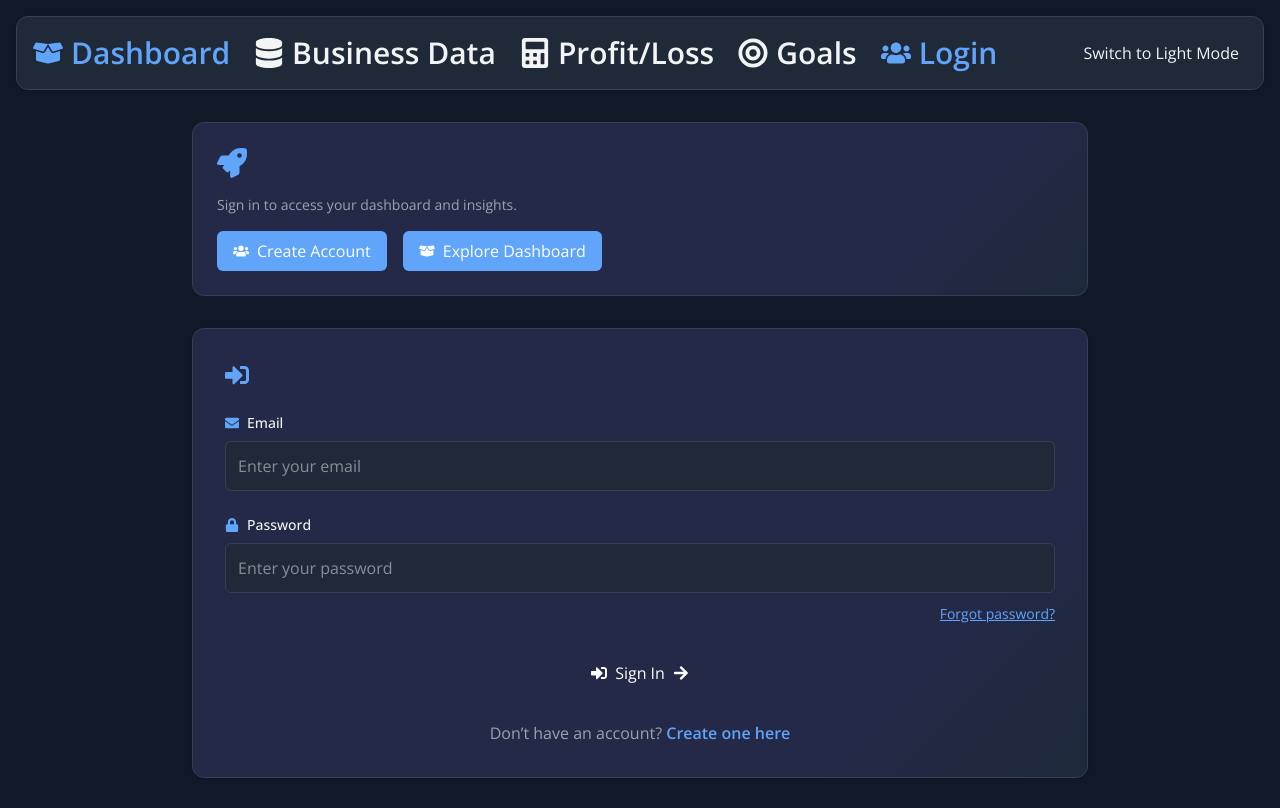
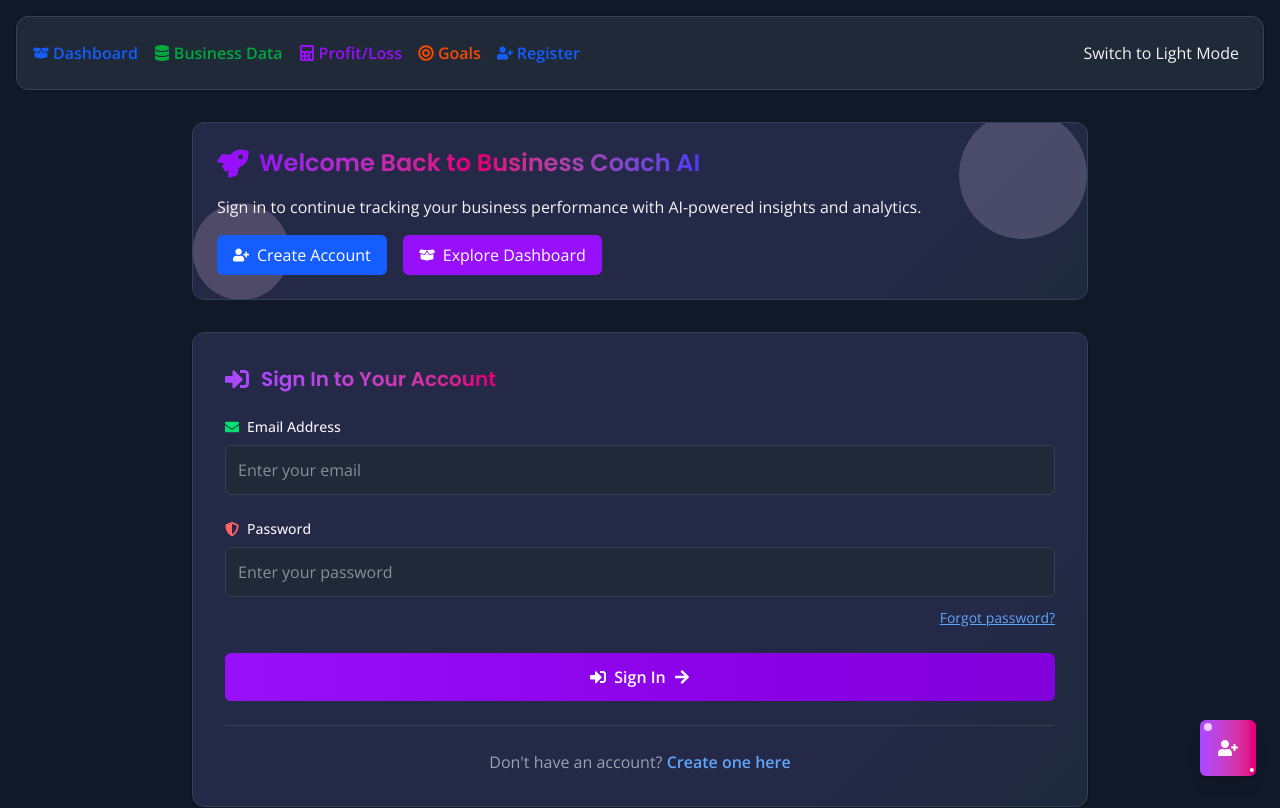
Before and after one commit to khalipha010/bizcoach-ai, a React (Vite) app: page / in a window 1280 px wide. Shown: the top 808 px of the page. Built offline with nearby package versions, Linux system fonts and the light colour scheme; no server answers.

Commit message:
Restore and refactor Login page: structure, theme isolation, and UI now match Register. JSX and navigation fixes applied.

```diff
--- a/src/components/Login.jsx
+++ b/src/components/Login.jsx
@@ -6,21 +6,21 @@ import { useNavigate } from 'react-router-dom';
 import { motion } from 'framer-motion';
 
 import ThemeToggle from './ThemeToggle';
-import LoadingSpinner from './LoadingSpinner';
 import ThemeContext from '../context/ThemeContext';
 
 import {
   FaLock, FaEnvelope, FaSignInAlt, FaUsers, FaDatabase, FaBoxOpen,
-  FaRocket, FaLightbulb, FaArrowRight, FaChartLine, FaCalculator, FaBullseye
+  FaRocket, FaLightbulb, FaArrowRight, FaChartLine, FaCalculator,
+  FaBullseye, FaUserPlus, FaShieldAlt
 } from 'react-icons/fa';
 
 function Login() {
-  const { theme } = useContext(ThemeContext);
   const [email, setEmail] = useState('');
   const [password, setPassword] = useState('');
   const [error, setError] = useState('');
   const [isLoading, setIsLoading] = useState(false);
   const navigate = useNavigate();
+  const { theme } = useContext(ThemeContext);
 
   const handleLogin = async (e) => {
     e.preventDefault();
@@ -44,120 +44,206 @@ function Login() {
         exit={{ opacity: 0 }}
         transition={{ duration: 0.5 }}
       >
-
-        {/* Navbar */}
+        {/* Navigation Bar */}
         <motion.nav
           className="flex flex-col sm:flex-row justify-between items-start sm:items-center mb-8 p-4 bg-[var(--secondary-bg)] rounded-xl shadow border border-[var(--border)] gap-4"
           initial={{ y: -20, opacity: 0 }}
           animate={{ y: 0, opacity: 1 }}
           transition={{ delay: 0.1, duration: 0.5 }}
         >
-          <div className="flex flex-wrap gap-3 sm:gap-6 items-center">
-            <button onClick={() => navigate('/dashboard')} className="text-[var(--accent)] hover:underline font-semibold flex items-center gap-2 text-2xl sm:text-3xl">
+          <div className="flex flex-wrap gap-2 sm:gap-4 items-center">
+            <button onClick={() => navigate('/dashboard')} className="text-blue-600 hover:underline font-semibold flex items-center gap-1 text-sm sm:text-base">
               <FaBoxOpen /> <span className="hidden sm:inline">Dashboard</span>
             </button>
-            <button onClick={() => navigate('/business-data')} className="text-[var(--success)] hover:underline font-semibold flex items-center gap-2 text-2xl sm:text-3xl">
+            <button onClick={() => navigate('/business-data')} className="text-green-600 hover:underline font-semibold flex items-center gap-1 text-sm sm:text-base">
               <FaDatabase /> <span className="hidden sm:inline">Business Data</span>
             </button>
-            <button onClick={() => navigate('/profit-loss')} className="text-[var(--purple)] hover:underline font-semibold flex items-center gap-2 text-2xl sm:text-3xl">
+            <button onClick={() => navigate('/profit-loss')} className="text-purple-600 hover:underline font-semibold flex items-center gap-1 text-sm sm:text-base">
               <FaCalculator /> <span className="hidden sm:inline">Profit/Loss</span>
             </button>
-            <button onClick={() => navigate('/goals')} className="text-[var(--highlight)] hover:underline font-semibold flex items-center gap-2 text-2xl sm:text-3xl">
+            <button onClick={() => navigate('/goals')} className="text-orange-600 hover:underline font-semibold flex items-center gap-1 text-sm sm:text-base">
               <FaBullseye /> <span className="hidden sm:inline">Goals</span>
             </button>
-            <button onClick={() => navigate('/login')} className="text-[var(--accent)] hover:underline font-semibold flex items-center gap-2 text-2xl sm:text-3xl">
-              <FaUsers /> <span className="hidden sm:inline">Login</span>
+            <button onClick={() => navigate('/register')} className="text-blue-600 hover:underline font-semibold flex items-center gap-1 text-sm sm:text-base">
+              <FaUserPlus /> <span className="hidden sm:inline">Register</span>
             </button>
           </div>
           <ThemeToggle />
         </motion.nav>
 
-        {/* Main Login Section */}
+        {/* Main Content */}
         <motion.div
           className="max-w-4xl mx-auto"
           initial={{ y: 20, opacity: 0 }}
           animate={{ y: 0, opacity: 1 }}
           transition={{ delay: 0.2, duration: 0.5 }}
         >
+          {/* Welcome Section */}
           <motion.div
-            className="rounded-xl p-6 mb-8 border relative overflow-hidden"
+            className="rounded-xl p-4 sm:p-6 mb-8 border relative overflow-hidden"
             style={{ background: 'var(--card-bg)', borderColor: 'var(--card-border)' }}
             initial={{ y: 30, opacity: 0 }}
             animate={{ y: 0, opacity: 1 }}
             transition={{ delay: 0.3, duration: 0.6 }}
+            whileHover={{
+              scale: 1.02,
+              boxShadow: "0 20px 40px rgba(0,0,0,0.1)"
+            }}
           >
+            {/* Parallax Background Elements */}
+            <motion.div
+              className="absolute top-0 right-0 w-32 h-32 bg-purple-200 dark:bg-purple-800 rounded-full opacity-20"
+              animate={{
+                y: [0, -20, 0],
+                rotate: [0, 180, 360]
+              }}
+              transition={{
+                duration: 8,
+                repeat: Infinity,
+                ease: "linear"
+              }}
+            />
+            <motion.div
+              className="absolute bottom-0 left-0 w-24 h-24 bg-pink-200 dark:bg-pink-800 rounded-full opacity-20"
+              animate={{
+                y: [0, 15, 0],
+                scale: [1, 1.2, 1]
+              }}
+              transition={{
+                duration: 6,
+                repeat: Infinity,
+                ease: "easeInOut"
+              }}
+            />
+
             <div className="relative z-10">
-              <div className="flex items-center gap-3 mb-4">
-                <FaRocket className="text-3xl text-[var(--accent)]" />
-                <h1 className="text-2xl font-bold bg-[var(--gradient-primary)] bg-clip-text text-transparent">
-                  Welcome to Business Coach AI
-                </h1>
+              <div className="flex flex-col sm:flex-row items-start sm:items-center gap-3 mb-4">
+                <motion.div
+                  animate={{ rotate: [0, 10, -10, 0] }}
+                  transition={{ duration: 2, repeat: Infinity, repeatDelay: 3 }}
+                  whileHover={{
+                    scale: 1.2,
+                    rotate: [0, 15, -15, 0]
+                  }}
+                >
+                  <FaRocket className="text-2xl sm:text-3xl text-purple-600 flex-shrink-0" />
+                </motion.div>
+                <motion.h1
+                  className="text-xl sm:text-2xl font-bold bg-gradient-to-r from-purple-600 via-pink-600 to-indigo-600 bg-clip-text text-transparent"
+                  whileHover={{ scale: 1.05 }}
+                >
+                  Welcome Back to Business Coach AI
+                </motion.h1>
               </div>
-              <p className="text-sm text-[var(--text-secondary)] mb-4">
-                Sign in to access your dashboard and insights.
-              </p>
-              <div className="flex gap-4">
-                <button onClick={() => navigate('/register')} className="bg-[var(--accent)] text-white px-4 py-2 rounded-lg flex items-center gap-2">
-                  <FaUsers /> Create Account
-                </button>
-                <button onClick={() => navigate('/dashboard')} className="bg-[var(--accent)] text-white px-4 py-2 rounded-lg flex items-center gap-2">
-                  <FaBoxOpen /> Explore Dashboard
-                </button>
+              <motion.p
+                className="text-[var(--text-primary)] mb-4 text-sm sm:text-base"
+                whileHover={{ color: "var(--accent)" }}
+              >
+                Sign in to continue tracking your business performance with AI-powered insights and analytics.
+              </motion.p>
+              <div className="flex flex-col sm:flex-row gap-3 sm:gap-4">
+                <motion.button
+                  onClick={() => navigate('/register')}
+                  className="bg-blue-600 text-white px-4 py-2 rounded-lg hover:bg-blue-700 flex items-center justify-center gap-2 text-sm sm:text-base relative overflow-hidden"
+                  whileHover={{
+                    scale: 1.05,
+                    y: -3,
+                    boxShadow: "0 10px 25px rgba(59, 130, 246, 0.3)"
+                  }}
+                  whileTap={{ scale: 0.95 }}
+                >
+                  <motion.div
+                    className="absolute inset-0 bg-gradient-to-r from-blue-400 to-blue-600 opacity-0"
+                    whileHover={{ opacity: 1 }}
+                    transition={{ duration: 0.3 }}
+                  />
+                  <span className="relative z-10 flex items-center gap-2">
+                    <motion.div
+                      whileHover={{ rotate: 360 }}
+                      transition={{ duration: 0.5 }}
+                    >
+                      <FaUserPlus />
+                    </motion.div>
+                    Create Account
+                  </span>
+                </motion.button>
+                <motion.button
+                  onClick={() => navigate('/dashboard')}
+                  className="bg-purple-600 text-white px-4 py-2 rounded-lg hover:bg-purple-700 flex items-center justify-center gap-2 text-sm sm:text-base relative overflow-hidden"
+                  whileHover={{
+                    scale: 1.05,
+                    y: -3,
+                    boxShadow: "0 10px 25px rgba(147, 51, 234, 0.3)"
+                  }}
+                  whileTap={{ scale: 0.95 }}
+                >
+                  <motion.div
+                    className="absolute inset-0 bg-gradient-to-r from-purple-400 to-purple-600 opacity-0"
+                    whileHover={{ opacity: 1 }}
+                    transition={{ duration: 0.3 }}
+                  />
+                  <span className="relative z-10 flex items-center gap-2">
+                    <motion.div
+                      whileHover={{ rotate: 360 }}
+                      transition={{ duration: 0.5 }}
+                    >
+                      <FaBoxOpen />
+                    </motion.div>
+                    Explore Dashboard
+                  </span>
+                </motion.button>
               </div>
             </div>
           </motion.div>
 
-          {/* Login Form */}
-          <motion.div
-            className="rounded-xl shadow p-8 border relative overflow-hidden"
-            style={{ background: 'var(--card-bg)', borderColor: 'var(--card-border)' }}
-            initial={{ y: 40, opacity: 0 }}
-            animate={{ y: 0, opacity: 1 }}
-            transition={{ delay: 0.4, duration: 0.6 }}
-          >
-            <div className="relative z-10">
+          {/* Login Form Card */}
+          <div className="rounded-xl shadow p-4 sm:p-8 border" style={{ background: 'var(--card-bg)', borderColor: 'var(--card-border)' }}>
             <div className="flex items-center gap-3 mb-6">
-                <FaSignInAlt className="text-2xl text-[var(--accent)]" />
-                <h2 className="text-xl font-semibold bg-[var(--gradient-primary)] bg-clip-text text-transparent">
-                  Sign In to Your Account
-                </h2>
+              <FaSignInAlt className="text-xl sm:text-2xl text-purple-500" />
+              <h2 className="text-lg sm:text-xl font-semibold bg-gradient-to-r from-purple-500 to-pink-600 bg-clip-text text-transparent">Sign In to Your Account</h2>
             </div>
 
             {error && (
-                <div className="bg-[var(--warning-bg)] border border-[var(--warning-border)] text-[var(--warning)] px-4 py-3 rounded-lg mb-6">
+              <div className="bg-red-100 border border-red-300 text-red-800 px-4 py-3 rounded-lg mb-6 dark:bg-red-900/20 dark:border-red-700 dark:text-red-300">
                 {error}
               </div>
             )}
 
             <form onSubmit={handleLogin} className="space-y-6">
               <div>
-                  <label className="block text-sm font-medium mb-2 flex items-center gap-2">
-                    <FaEnvelope className="text-[var(--accent)]" /> Email
+                <label className="block text-sm font-medium text-[var(--text-primary)] mb-2 flex items-center gap-2">
+                  <FaEnvelope className="text-green-400" />
+                  Email Address
                 </label>
                 <input
                   type="email"
                   value={email}
                   onChange={(e) => setEmail(e.target.value)}
-                    className="w-full p-3 border border-[var(--border)] rounded-lg bg-[var(--secondary-bg)] text-[var(--text-primary)]"
+                  className="w-full p-3 border border-[var(--border)] rounded-lg text-[var(--text-primary)] bg-[var(--secondary-bg)] focus:ring-2 focus:ring-[var(--accent)] focus:border-transparent transition-all"
                   placeholder="Enter your email"
                   required
                 />
               </div>
 
               <div>
-                  <label className="block text-sm font-medium mb-2 flex items-center gap-2">
-                    <FaLock className="text-[var(--accent)]" /> Password
+                <label className="block text-sm font-medium text-[var(--text-primary)] mb-2 flex items-center gap-2">
+                  <FaShieldAlt className="text-red-400" />
+                  Password
                 </label>
                 <input
                   type="password"
                   value={password}
                   onChange={(e) => setPassword(e.target.value)}
-                    className="w-full p-3 border border-[var(--border)] rounded-lg bg-[var(--secondary-bg)] text-[var(--text-primary)]"
+                  className="w-full p-3 border border-[var(--border)] rounded-lg text-[var(--text-primary)] bg-[var(--secondary-bg)] focus:ring-2 focus:ring-[var(--accent)] focus:border-transparent transition-all"
                   placeholder="Enter your password"
                   required
                 />
                 <div className="text-right mt-2">
-                    <button type="button" onClick={() => navigate('/reset-password')} className="text-[var(--accent)] underline text-sm">
+                  <button
+                    type="button"
+                    onClick={() => navigate('/reset-password')}
+                    className="text-[var(--accent)] underline text-sm hover:text-[var(--accent-hover)]"
+                  >
                     Forgot password?
                   </button>
                 </div>
@@ -166,10 +252,13 @@ function Login() {
               <button
                 type="submit"
                 disabled={isLoading}
-                  className="w-full bg-[var(--gradient-accent)] text-white p-3 rounded-lg flex items-center justify-center gap-2 disabled:opacity-50"
+                className="w-full bg-gradient-to-r from-purple-600 to-purple-700 text-white p-3 rounded-lg hover:from-purple-700 hover:to-purple-800 transition-all duration-200 flex items-center justify-center gap-2 font-semibold disabled:opacity-50 disabled:cursor-not-allowed"
               >
                 {isLoading ? (
-                    <LoadingSpinner size="sm" />
+                  <>
+                    <div className="animate-spin rounded-full h-4 w-4 border-b-2 border-white"></div>
+                    Signing In...
+                  </>
                 ) : (
                   <>
                     <FaSignInAlt />
@@ -180,14 +269,109 @@ function Login() {
               </button>
             </form>
 
-              <div className="mt-6 text-center text-[var(--text-secondary)]">
-                Don’t have an account?{' '}
-                <button onClick={() => navigate('/register')} className="text-[var(--accent)] hover:underline font-semibold">
+            <div className="mt-6 pt-6 border-t border-[var(--border)]">
+              <p className="text-center text-[var(--text-secondary)]">
+                Don't have an account?{' '}
+                <button
+                  onClick={() => navigate('/register')}
+                  className="text-[var(--accent)] hover:underline font-semibold"
+                >
                   Create one here
                 </button>
+              </p>
+            </div>
+          </div>
+
+          {/* Features Section */}
+          <div className="mt-8 grid grid-cols-1 sm:grid-cols-2 lg:grid-cols-3 gap-4 sm:gap-6">
+            <div className="bg-gradient-to-br from-green-900/20 to-green-800/20 rounded-xl p-4 sm:p-6 border border-green-700">
+              <div className="flex items-center gap-3 mb-3">
+                <FaDatabase className="text-xl sm:text-2xl text-green-800" />
+                <h3 className="font-semibold text-sm sm:text-base bg-gradient-to-r from-green-600 to-emerald-600 bg-clip-text text-transparent">Track Performance</h3>
+              </div>
+              <p className="text-xs sm:text-sm text-green-700">
+                Monitor your business metrics with detailed analytics and insights.
+              </p>
+            </div>
+
+            <div className="bg-gradient-to-br from-purple-900/20 to-purple-800/20 rounded-xl p-4 sm:p-6 border border-purple-700">
+              <div className="flex items-center gap-3 mb-3">
+                <FaLightbulb className="text-xl sm:text-2xl text-purple-800" />
+                <h3 className="font-semibold text-sm sm:text-base bg-gradient-to-r from-purple-600 to-pink-600 bg-clip-text text-transparent">AI Insights</h3>
+              </div>
+              <p className="text-xs sm:text-sm text-purple-700">
+                Get intelligent recommendations to improve your business decisions.
+              </p>
+            </div>
+
+            <div className="bg-gradient-to-br from-blue-900/20 to-blue-800/20 rounded-xl p-4 sm:p-6 border border-blue-700 sm:col-span-2 lg:col-span-1">
+              <div className="flex items-center gap-3 mb-3">
+                <FaChartLine className="text-xl sm:text-2xl text-blue-800" />
+                <h3 className="font-semibold text-sm sm:text-base bg-gradient-to-r from-blue-600 to-cyan-600 bg-clip-text text-transparent">Visual Analytics</h3>
+              </div>
+              <p className="text-xs sm:text-sm text-blue-700">
+                Beautiful charts and graphs to visualize your business data.
+              </p>
             </div>
           </div>
         </motion.div>
+
+        {/* Floating Action Button */}
+        <motion.div
+          className="fixed bottom-6 right-6 z-50"
+          initial={{ scale: 0, opacity: 0 }}
+          animate={{ scale: 1, opacity: 1 }}
+          transition={{ delay: 1, duration: 0.5 }}
+        >
+          <motion.button
+            onClick={() => navigate('/register')}
+            className="w-14 h-14 bg-gradient-to-r from-purple-500 to-pink-600 rounded-full shadow-lg flex items-center justify-center text-white relative overflow-hidden"
+            whileHover={{
+              scale: 1.1,
+              boxShadow: "0 10px 30px rgba(0,0,0,0.3)"
+            }}
+            whileTap={{ scale: 0.9 }}
+          >
+            {/* Parallax background elements */}
+            <motion.div
+              className="absolute inset-0 bg-gradient-to-r from-purple-400 to-pink-500 opacity-0"
+              whileHover={{ opacity: 1 }}
+              transition={{ duration: 0.3 }}
+            />
+            <motion.div
+              className="absolute top-1 left-1 w-2 h-2 bg-white rounded-full opacity-60"
+              animate={{
+                y: [0, -3, 0],
+                opacity: [0.6, 1, 0.6]
+              }}
+              transition={{
+                duration: 2,
+                repeat: Infinity,
+                ease: "easeInOut"
+              }}
+            />
+            <motion.div
+              className="absolute bottom-1 right-1 w-1 h-1 bg-white rounded-full opacity-60"
+              animate={{
+                x: [0, 2, 0],
+                opacity: [0.6, 1, 0.6]
+              }}
+              transition={{
+                duration: 1.5,
+                repeat: Infinity,
+                ease: "easeInOut",
+                delay: 0.5
+              }}
+            />
+
+            <motion.div
+              className="relative z-10"
+              whileHover={{ rotate: 360 }}
+              transition={{ duration: 0.5 }}
+            >
+              <FaUserPlus className="text-xl" />
+            </motion.div>
+          </motion.button>
         </motion.div>
       </motion.div>
     </div>
```
Lines whose indentation alone changed are shown as unchanged.
